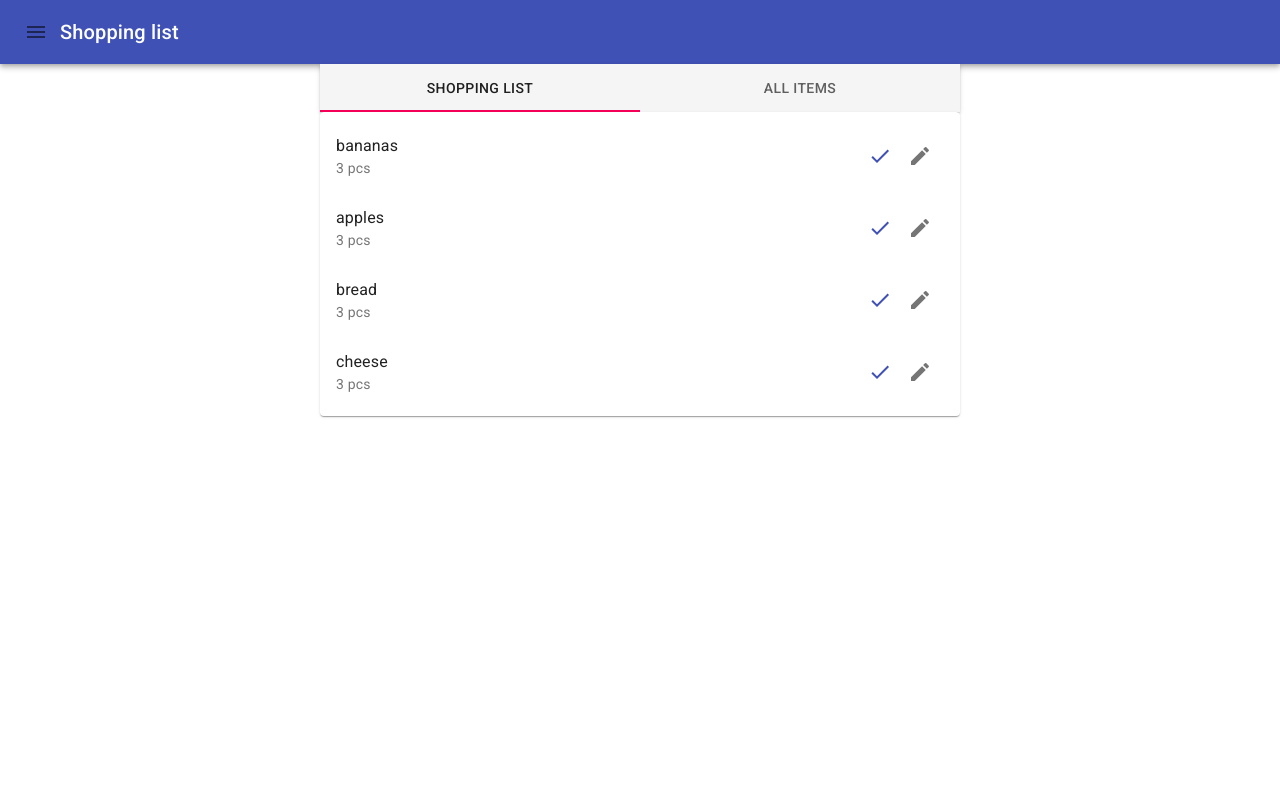
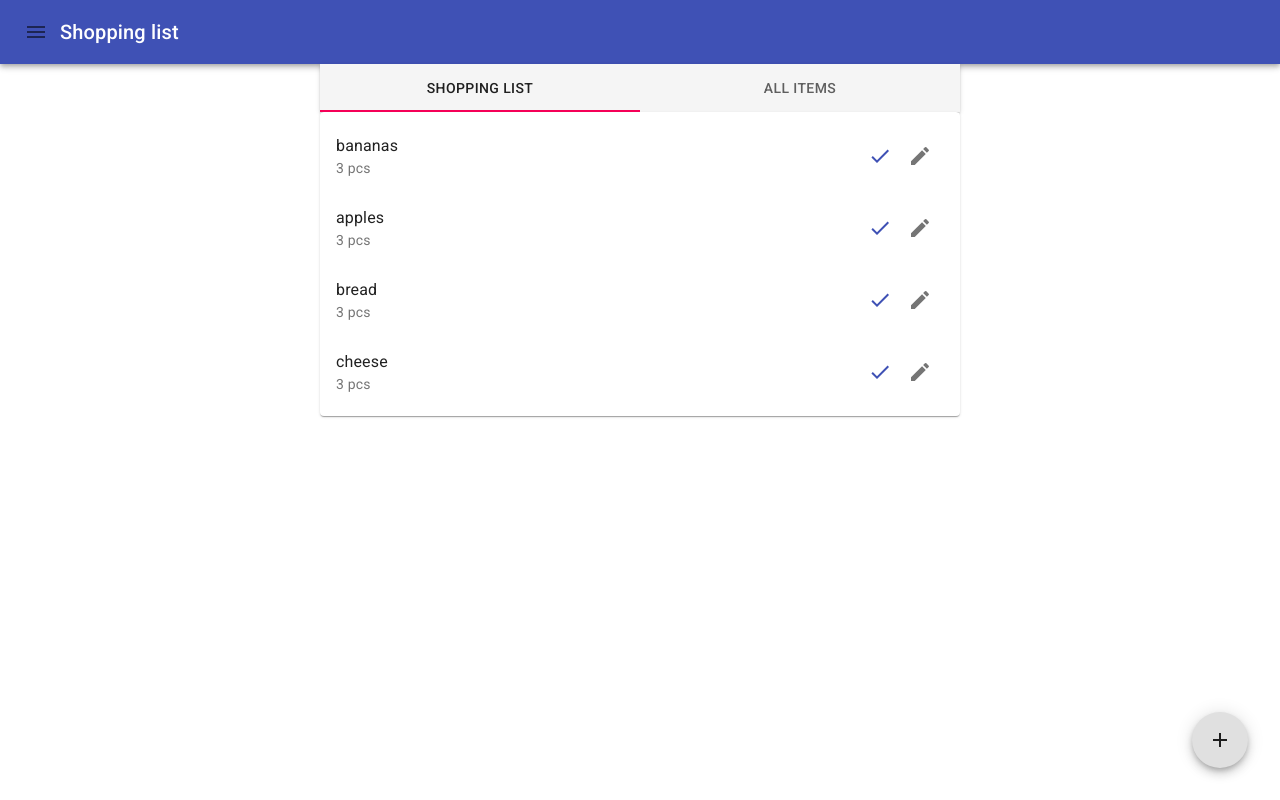
Before and after one commit to henrikvi/shopping-list, a React (Create React App) app in the folder react-ui/: page / in a window 1280 px wide. Built offline with nearby package versions, Linux system fonts and the light colour scheme.

Commit message:
feat: add floating add button

```diff
--- a/react-ui/src/App.jsx
+++ b/react-ui/src/App.jsx
@@ -11,6 +11,7 @@ import Header from './components/Header';
 import Content from './components/Content';
 import ShoppingListItem from './components/ShoppingListItem';
 import ItemEditDialog from './components/ItemEditDialog';
+import FloatingAddButton from './components/FloatingAddButton';
 
 const items = [
   {
@@ -79,10 +80,16 @@ function App() {
   );
 
   const updateListItem = (newItem) => {
-    // map through items, return unmodified item if id doesn't match and newItem if it matches
-    setListItems(listItems.map((item) => (
-      item.id !== newItem.id ? item : newItem
-    )));
+    if (listItems.find((item) => item.id === newItem.id)) {
+      // If an item with the same id exists:
+      // map through items, return unmodified item if
+      // id doesn't match and newItem if it matches
+      setListItems(listItems.map((item) => (
+        item.id !== newItem.id ? item : newItem
+      )));
+    } else {
+      setListItems(listItems.concat(newItem));
+    }
   };
 
   return (
@@ -106,6 +113,12 @@ function App() {
           </List>
         </Paper>
       </Content>
+      <FloatingAddButton onClick={handleClick(
+        {
+          id: 6, name: '', section: '', checked: false, additionalInfo: '',
+        },
+      )}
+      />
       <ItemEditDialog
         dialogOpen={dialogOpen}
         setDialogOpen={setDialogOpen}
--- /dev/null
+++ b/react-ui/src/components/FloatingAddButton.jsx
@@ -0,0 +1,29 @@
+import React from 'react';
+import PropTypes from 'prop-types';
+import { Fab } from '@material-ui/core';
+import { makeStyles } from '@material-ui/core/styles';
+import AddIcon from '@material-ui/icons/Add';
+
+const useStyles = makeStyles((theme) => ({
+  fab: {
+    position: 'absolute',
+    bottom: theme.spacing(4),
+    right: theme.spacing(4),
+  },
+}));
+
+const FloatingAddButton = ({ onClick }) => {
+  const classes = useStyles();
+
+  return (
+    <Fab className={classes.fab} onClick={onClick}>
+      <AddIcon />
+    </Fab>
+  );
+};
+
+FloatingAddButton.propTypes = {
+  onClick: PropTypes.func.isRequired,
+};
+
+export default FloatingAddButton;
```
